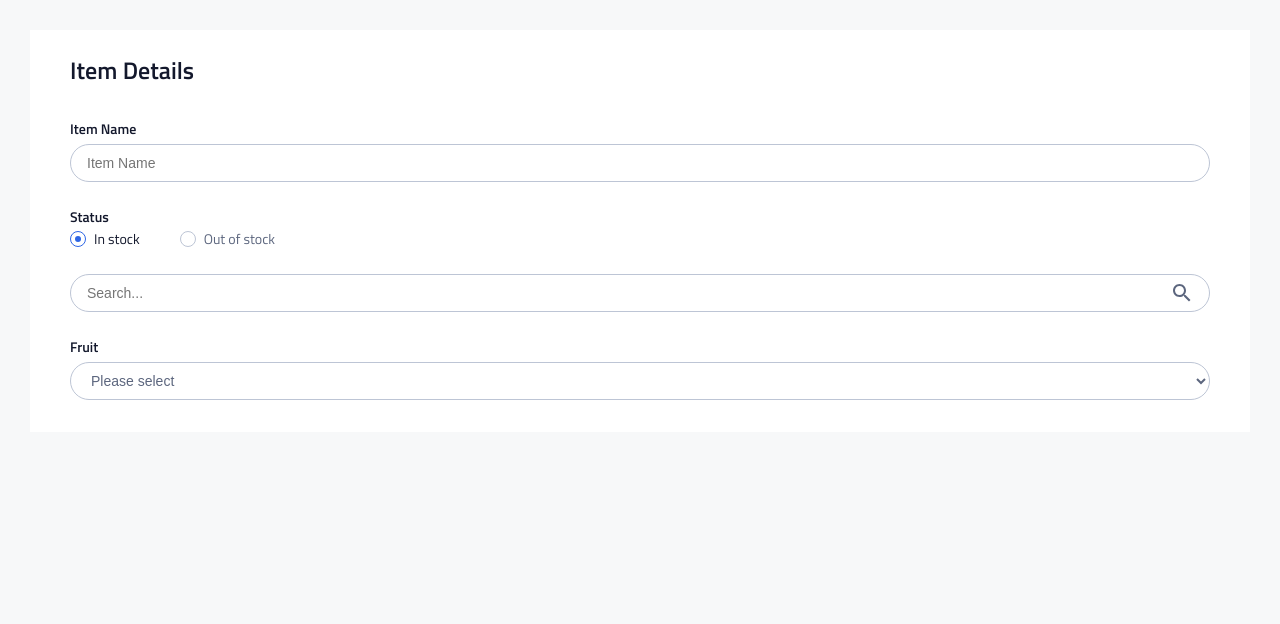
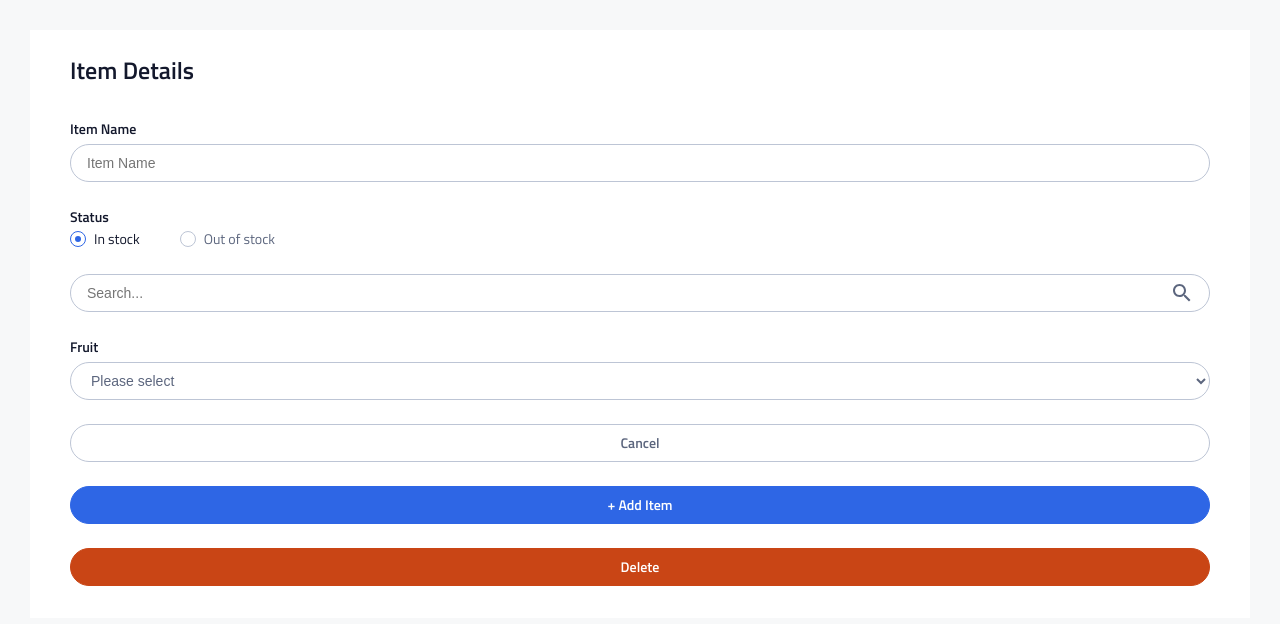
Before and after one commit to alperzini/instock-client, a React (Vite) app: page / in a window 1280 px wide. Shown: the top 624 px of the page. Built offline with nearby package versions, Linux system fonts and the light colour scheme.

Commit message:
add CancelButton DeleteButton and FormAddButtons components

```diff
--- a/src/components/FormFields/DescriptionField/DescriptionField.jsx
+++ b/src/components/FormFields/DescriptionField/DescriptionField.jsx
@@ -1,5 +1,5 @@
 import "./DescriptionField.scss";
-import ErrorMessage from "../ErrorMessage/ErrorMessage.jsx";
+import ErrorMessage from "../ErrorMessage/ErrorMessagejsx";
 
 function DescriptionField(props) {
     const { label, name, id, placeholder, value, onChange, error, isError } = props;
--- /dev/null
+++ b/src/components/customButtons/CancelButton/CancelButton.jsx
@@ -0,0 +1,21 @@
+import "./CancelButton.scss";
+import { useNavigate, useLocation } from 'react-router-dom';
+
+function CancelButton() {
+    const navigate = useNavigate();
+    const location = useLocation();
+
+    const handleGoBack = () => {
+        // Check if there is history to go back to, otherwise navigate to home
+        if (window.history.length > 1 || location.key !== 'default') {
+            navigate(-1);
+        } else {
+            navigate('/', { replace: true }); // Fallback to home page, replace the current entry
+        }
+    };
+
+    return (
+        <button className="cancel-button" type="button" onClick={handleGoBack} >Cancel</button>
+    );
+}
+export default CancelButton;
--- /dev/null
+++ b/src/components/customButtons/CancelButton/CancelButton.scss
@@ -0,0 +1,30 @@
+@use "../../../styles/variables" as *;
+@use "../../../styles/functions" as *;
+@use "../../../styles/mixins" as *;
+
+.cancel-button {
+    font-family: $primary-font;
+    color: $color-slate;
+    background-color: $color-white;
+    border-radius: $cta-br;
+    border: 1px solid $color-cloud;
+    cursor: pointer;
+    font-weight: $font-semi-bold;
+    outline: none;
+
+    font-size: $text-size-m-h3;
+    line-height: $line-height-m-h3;
+    height: $cta-height-m;
+
+    &:hover, &:focus {
+        color: $color-instock-indigo;
+        border-color: $color-instock-indigo;
+    }
+
+    @include tablet {
+        font-size: $text-size-dt-h3;
+        line-height: $line-height-dt-h3;
+        height: $cta-height-dt;
+        padding: 0 $cta-padding-dt;
+    }
+}
--- /dev/null
+++ b/src/components/customButtons/DeleteButton/DeleteButton.jsx
@@ -0,0 +1,10 @@
+import "./DeleteButton.scss";
+
+function DeleteButton( props ) {
+    const {label, onClick} = props;
+
+    return (
+        <button className="delete-button" type="button" onClick={onClick} >{label}</button>
+    );
+}
+export default DeleteButton;
--- /dev/null
+++ b/src/components/customButtons/DeleteButton/DeleteButton.scss
@@ -0,0 +1,30 @@
+@use "../../../styles/variables" as *;
+@use "../../../styles/functions" as *;
+@use "../../../styles/mixins" as *;
+
+.delete-button {
+    font-family: $primary-font;
+    color: $color-white;
+    background-color: $color-red;
+    border-radius: $cta-br;
+    border: 1px solid $color-red;
+    cursor: pointer;
+    font-weight: $font-semi-bold;
+    outline: none;
+
+    font-size: $text-size-m-h3;
+    line-height: $line-height-m-h3;
+    height: $cta-height-m;
+
+    &:hover, &:focus {
+        background-color: $color-graphite;
+        border-color: $color-graphite;
+    }
+
+    @include tablet {
+        font-size: $text-size-dt-h3;
+        line-height: $line-height-dt-h3;
+        height: $cta-height-dt;
+        padding: 0 $cta-padding-dt;
+    }
+}
--- /dev/null
+++ b/src/components/customButtons/FormAddButton/FormAddButton.jsx
@@ -0,0 +1,10 @@
+import "./FormAddButton.scss";
+
+function FormAddButton( props ) {
+    const {label, isDisabled} = props;
+
+    return (
+        <button className="add-button" type="submit" disabled={isDisabled} >{label}</button>
+    );
+}
+export default FormAddButton;
--- /dev/null
+++ b/src/components/customButtons/FormAddButton/FormAddButton.scss
@@ -0,0 +1,36 @@
+@use "../../../styles/variables" as *;
+@use "../../../styles/functions" as *;
+@use "../../../styles/mixins" as *;
+
+.add-button {
+    font-family: $primary-font;
+    color: $color-white;
+    background-color: $color-instock-indigo;
+    border-radius: $cta-br;
+    border: 1px solid $color-instock-indigo;
+    cursor: pointer;
+    font-weight: $font-semi-bold;
+    outline: none;
+
+    font-size: $text-size-m-h3;
+    line-height: $line-height-m-h3;
+    height: $cta-height-m;
+
+    &:hover, &:focus {
+        background-color: $color-graphite;
+        border-color: $color-graphite;
+    }
+
+    &:disabled {
+        cursor: not-allowed;
+        background-color: $color-cloud;
+        border-color: $color-cloud;
+    }
+
+    @include tablet {
+        font-size: $text-size-dt-h3;
+        line-height: $line-height-dt-h3;
+        height: $cta-height-dt;
+        padding: 0 $cta-padding-dt;
+    }
+}
--- a/src/pages/WarehousesPage/WarehousesPage.jsx
+++ b/src/pages/WarehousesPage/WarehousesPage.jsx
@@ -1,9 +1,12 @@
 import "./WarehousesPage.scss";
-import TextField from "../../components/FormFields/TextField/TextField";
-import StatusField from "../../components/FormFields/StatusField/StatusField";
-import SearchField from "../../components/FormFields/SearchField/SearchField";
-import DropdownField from "../../components/FormFields/DropdownField/DropdownField";
-import FieldsetField from "../../components/FormFields/FieldsetField/FieldsetField";
+import TextField from "../../components/formFields/TextField/TextField";
+import StatusField from "../../components/formFields/StatusField/StatusField";
+import SearchField from "../../components/formFields/SearchField/SearchField";
+import DropdownField from "../../components/formFields/DropdownField/DropdownField";
+import FieldsetField from "../../components/formFields/FieldsetField/FieldsetField";
+import CancelButton from "../../components/customButtons/CancelButton/CancelButton";
+import FormAddButton from "../../components/customButtons/FormAddButton/FormAddButton";
+import DeleteButton from "../../components/customButtons/DeleteButton/DeleteButton";
 import { useState } from "react";
 
 const WarehousesPage = ({ warehouses, setWarehouses }) => {
@@ -33,6 +36,9 @@ const WarehousesPage = ({ warehouses, setWarehouses }) => {
                     <StatusField legend="Status" name="status" selectedStatus={selectedStatus} onChange={handleRadioChange} />
                     <SearchField onChange={handleSearchChange} name="search" id="search" placeholder="Search..." value={search} />
                     <DropdownField onChange={handleListChange} options={options} label="Fruit" name="fruit" id="fruit" placeholder="Please select" selectedValue={selectedFruit} isError={false} error="This field is required" />
+                    <CancelButton />
+                    <FormAddButton label="+ Add Item" isDisabled={false} />
+                    <DeleteButton label="Delete" />
                 </FieldsetField>
             </div>
         </>
```
